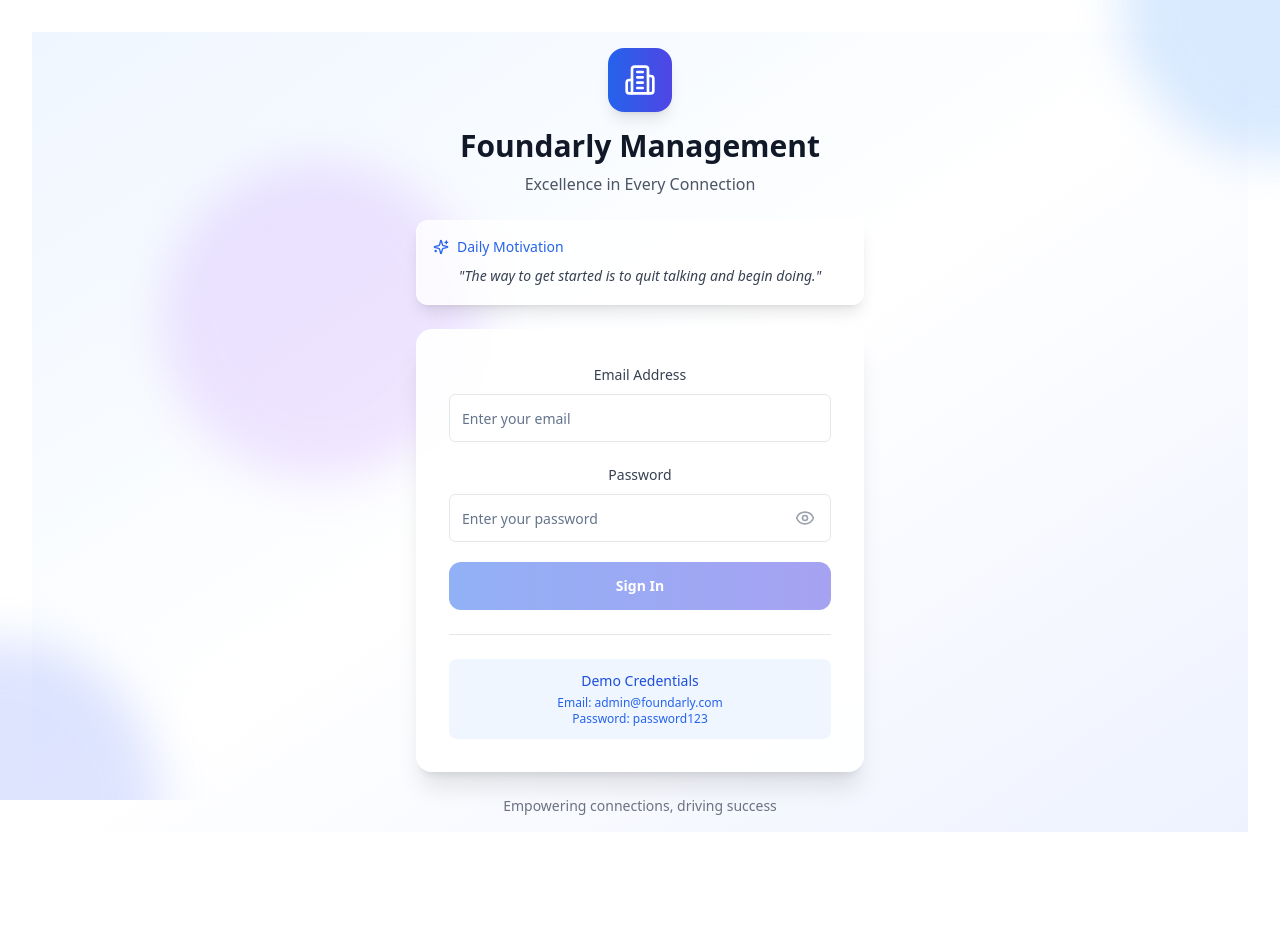
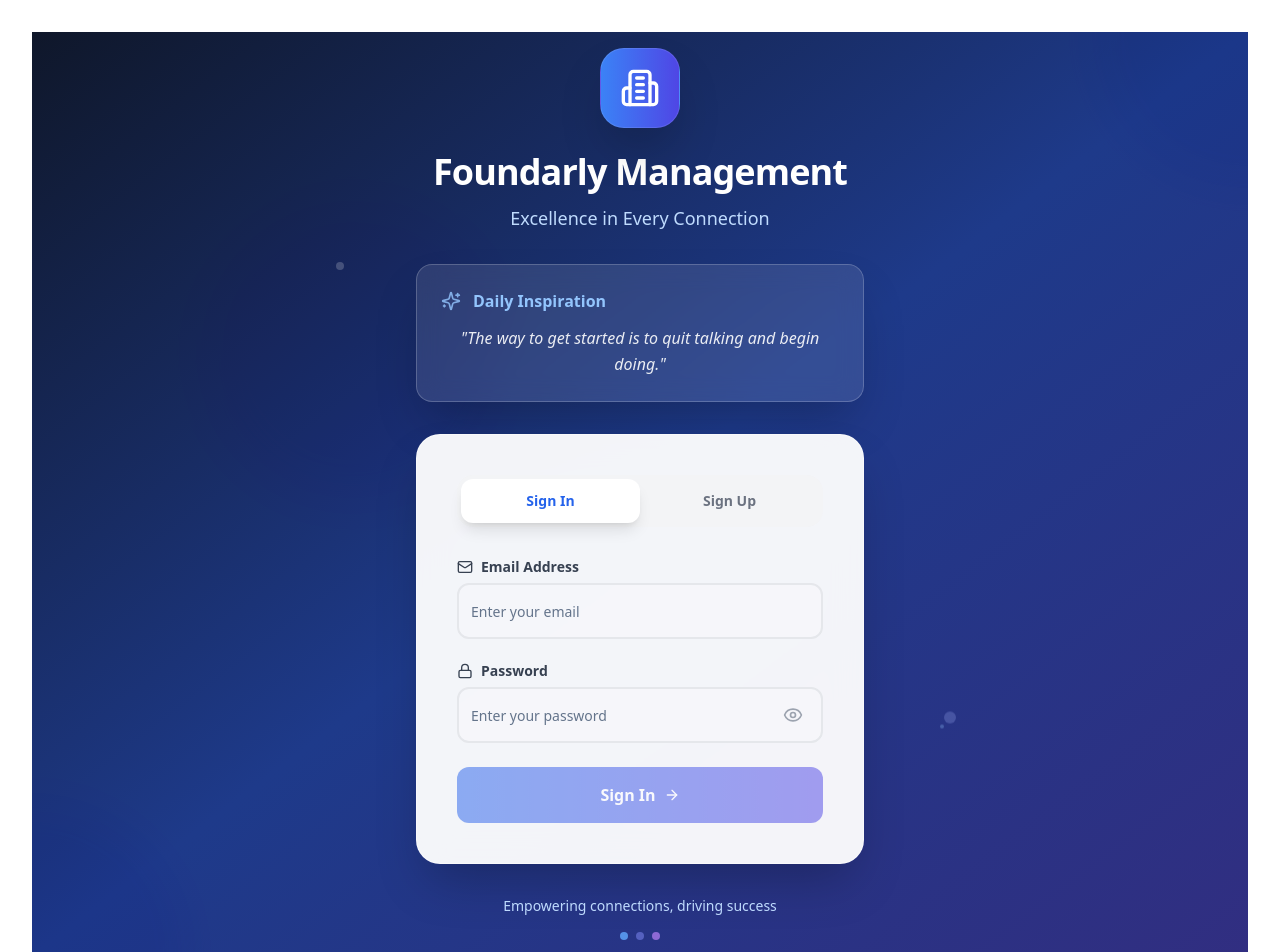
Before and after one commit to foundarly/college-connect-compass, a React (Vite) app: page / in a window 1280 px wide. Shown: the top 952 px of the page. Before the commit the page ends 864 px from the top, so only its background shows below. Built offline with nearby package versions, Linux system fonts and the light colour scheme; the HTML template or start-up script is replaced by a standard one.

Commit message:
Fix: Implement email/password login
The AI updated the login functionality to use email and password for authentication, removing the sample credentials. It also enhanced the design of the login and other modal components.

```diff
--- a/src/components/AuthPage.tsx
+++ b/src/components/AuthPage.tsx
@@ -1,15 +1,11 @@
 
 import React, { useState } from 'react';
-import { Eye, EyeOff, Building2, Sparkles } from 'lucide-react';
+import { Eye, EyeOff, Building2, Sparkles, Mail, Lock, User, ArrowRight } from 'lucide-react';
 import { Button } from '@/components/ui/button';
 import { Input } from '@/components/ui/input';
 import { Label } from '@/components/ui/label';
-
-interface AuthPageProps {
-  onLogin: (email: string, password: string) => void;
-  error?: string;
-  loading?: boolean;
-}
+import { supabase } from '@/integrations/supabase/client';
+import { useToast } from '@/hooks/use-toast';
 
 const motivationalQuotes = [
   "Success is the sum of small efforts repeated day in and day out.",
@@ -21,52 +17,196 @@ const motivationalQuotes = [
   "Success doesn't just find you. You have to go out and get it."
 ];
 
-const AuthPage: React.FC<AuthPageProps> = ({ onLogin, error, loading = false }) => {
+const AuthPage: React.FC = () => {
+  const [isLogin, setIsLogin] = useState(true);
   const [email, setEmail] = useState('');
   const [password, setPassword] = useState('');
+  const [confirmPassword, setConfirmPassword] = useState('');
+  const [fullName, setFullName] = useState('');
   const [showPassword, setShowPassword] = useState(false);
+  const [showConfirmPassword, setShowConfirmPassword] = useState(false);
+  const [loading, setLoading] = useState(false);
   const [currentQuote] = useState(() =>
     motivationalQuotes[Math.floor(Math.random() * motivationalQuotes.length)]
   );
+  const { toast } = useToast();
 
-  const handleSubmit = (e: React.FormEvent) => {
+  const handleLogin = async (e: React.FormEvent) => {
     e.preventDefault();
-    onLogin(email, password);
+    setLoading(true);
+
+    try {
+      const { error } = await supabase.auth.signInWithPassword({
+        email,
+        password,
+      });
+
+      if (error) {
+        toast({
+          title: "Login Failed",
+          description: error.message,
+          variant: "destructive",
+        });
+      }
+    } catch (error) {
+      toast({
+        title: "Login Failed",
+        description: "An unexpected error occurred. Please try again.",
+        variant: "destructive",
+      });
+    } finally {
+      setLoading(false);
+    }
+  };
+
+  const handleSignup = async (e: React.FormEvent) => {
+    e.preventDefault();
+
+    if (password !== confirmPassword) {
+      toast({
+        title: "Passwords don't match",
+        description: "Please make sure your passwords match.",
+        variant: "destructive",
+      });
+      return;
+    }
+
+    if (password.length < 6) {
+      toast({
+        title: "Password too short",
+        description: "Password must be at least 6 characters long.",
+        variant: "destructive",
+      });
+      return;
+    }
+
+    setLoading(true);
+
+    try {
+      const redirectUrl = `${window.location.origin}/`;
+
+      const { error } = await supabase.auth.signUp({
+        email,
+        password,
+        options: {
+          emailRedirectTo: redirectUrl,
+          data: {
+            full_name: fullName,
+          }
+        }
+      });
+
+      if (error) {
+        toast({
+          title: "Signup Failed",
+          description: error.message,
+          variant: "destructive",
+        });
+      } else {
+        toast({
+          title: "Account Created!",
+          description: "Please check your email to verify your account.",
+        });
+        setIsLogin(true);
+        setEmail('');
+        setPassword('');
+        setConfirmPassword('');
+        setFullName('');
+      }
+    } catch (error) {
+      toast({
+        title: "Signup Failed",
+        description: "An unexpected error occurred. Please try again.",
+        variant: "destructive",
+      });
+    } finally {
+      setLoading(false);
+    }
   };
 
   return (
-    <div className="min-h-screen bg-gradient-to-br from-blue-50 via-white to-indigo-50 flex items-center justify-center p-4 overflow-hidden">
-      {/* Background Animation */}
+    <div className="min-h-screen bg-gradient-to-br from-slate-900 via-blue-900 to-indigo-900 flex items-center justify-center p-4 overflow-hidden relative">
+      {/* Animated Background Elements */}
       <div className="absolute inset-0 overflow-hidden">
-        <div className="absolute -top-40 -right-40 w-80 h-80 bg-blue-200 rounded-full mix-blend-multiply filter blur-xl opacity-70 animate-pulse"></div>
-        <div className="absolute -bottom-40 -left-40 w-80 h-80 bg-indigo-200 rounded-full mix-blend-multiply filter blur-xl opacity-70 animate-pulse" style={{ animationDelay: '2s' }}></div>
-        <div className="absolute top-40 left-40 w-80 h-80 bg-purple-200 rounded-full mix-blend-multiply filter blur-xl opacity-70 animate-pulse" style={{ animationDelay: '4s' }}></div>
+        <div className="absolute -top-40 -right-40 w-80 h-80 bg-blue-400/20 rounded-full mix-blend-multiply filter blur-xl animate-pulse"></div>
+        <div className="absolute -bottom-40 -left-40 w-80 h-80 bg-indigo-400/20 rounded-full mix-blend-multiply filter blur-xl animate-pulse" style={{ animationDelay: '2s' }}></div>
+        <div className="absolute top-40 left-40 w-80 h-80 bg-purple-400/20 rounded-full mix-blend-multiply filter blur-xl animate-pulse" style={{ animationDelay: '4s' }}></div>
+
+        {/* Floating Particles */}
+        <div className="absolute top-1/4 left-1/4 w-2 h-2 bg-white/20 rounded-full animate-bounce" style={{ animationDelay: '1s' }}></div>
+        <div className="absolute top-3/4 right-1/4 w-1 h-1 bg-blue-300/30 rounded-full animate-bounce" style={{ animationDelay: '3s' }}></div>
+        <div className="absolute bottom-1/4 left-3/4 w-3 h-3 bg-indigo-300/25 rounded-full animate-bounce" style={{ animationDelay: '5s' }}></div>
       </div>
 
       <div className="relative w-full max-w-md mx-auto">
         {/* Logo and Brand */}
-        <div className="text-center mb-6 animate-fade-in">
-          <div className="inline-flex items-center justify-center w-16 h-16 bg-gradient-to-r from-blue-600 to-indigo-600 rounded-2xl mb-4 animate-scale-in shadow-lg">
-            <Building2 className="w-8 h-8 text-white" />
+        <div className="text-center mb-8 animate-fade-in">
+          <div className="inline-flex items-center justify-center w-20 h-20 bg-gradient-to-r from-blue-500 to-indigo-600 rounded-3xl mb-6 animate-scale-in shadow-2xl border border-white/10">
+            <Building2 className="w-10 h-10 text-white" />
           </div>
-          <h1 className="text-2xl sm:text-3xl font-bold text-gray-900 mb-2">Foundarly Management</h1>
-          <p className="text-gray-600 text-sm sm:text-base">Excellence in Every Connection</p>
+          <h1 className="text-3xl sm:text-4xl font-bold text-white mb-3 tracking-tight">
+            Foundarly Management
+          </h1>
+          <p className="text-blue-200 text-lg font-medium">Excellence in Every Connection</p>
         </div>
 
         {/* Motivational Quote */}
-        <div className="bg-white/80 backdrop-blur-sm rounded-xl p-4 mb-6 border border-white/50 shadow-lg animate-fade-in" style={{ animationDelay: '0.2s' }}>
-          <div className="flex items-center gap-2 text-blue-600 mb-2">
-            <Sparkles className="w-4 h-4 flex-shrink-0" />
-            <span className="text-sm font-medium">Daily Motivation</span>
+        <div className="bg-white/10 backdrop-blur-md rounded-2xl p-6 mb-8 border border-white/20 shadow-2xl animate-fade-in" style={{ animationDelay: '0.2s' }}>
+          <div className="flex items-center gap-3 text-blue-300 mb-3">
+            <Sparkles className="w-5 h-5 flex-shrink-0 animate-pulse" />
+            <span className="font-semibold">Daily Inspiration</span>
           </div>
-          <p className="text-gray-700 text-sm italic leading-relaxed">"{currentQuote}"</p>
+          <p className="text-white/90 italic leading-relaxed font-medium">"{currentQuote}"</p>
         </div>
 
-        {/* Login Form */}
-        <div className="bg-white/90 backdrop-blur-sm rounded-2xl shadow-xl border border-white/50 p-6 sm:p-8 animate-scale-in" style={{ animationDelay: '0.4s' }}>
-          <form onSubmit={handleSubmit} className="space-y-5">
+        {/* Auth Form */}
+        <div className="bg-white/95 backdrop-blur-lg rounded-3xl shadow-2xl border border-white/50 p-8 sm:p-10 animate-scale-in" style={{ animationDelay: '0.4s' }}>
+          {/* Tab Switcher */}
+          <div className="flex bg-gray-100 rounded-2xl p-1 mb-8">
+            <button
+              onClick={() => setIsLogin(true)}
+              className={`flex-1 py-3 text-sm font-semibold rounded-xl transition-all duration-300 ${
+                isLogin
+                  ? 'bg-white text-blue-600 shadow-lg'
+                  : 'text-gray-500 hover:text-gray-700'
+              }`}
+            >
+              Sign In
+            </button>
+            <button
+              onClick={() => setIsLogin(false)}
+              className={`flex-1 py-3 text-sm font-semibold rounded-xl transition-all duration-300 ${
+                !isLogin
+                  ? 'bg-white text-blue-600 shadow-lg'
+                  : 'text-gray-500 hover:text-gray-700'
+              }`}
+            >
+              Sign Up
+            </button>
+          </div>
+
+          <form onSubmit={isLogin ? handleLogin : handleSignup} className="space-y-6">
+            {!isLogin && (
+              <div className="space-y-2">
+                <Label htmlFor="fullName" className="text-gray-700 font-semibold flex items-center gap-2">
+                  <User className="w-4 h-4" />
+                  Full Name
+                </Label>
+                <Input
+                  id="fullName"
+                  type="text"
+                  value={fullName}
+                  onChange={(e) => setFullName(e.target.value)}
+                  placeholder="Enter your full name"
+                  required
+                  className="h-14 border-2 border-gray-200 focus:border-blue-500 focus:ring-blue-500 text-base rounded-xl bg-gray-50/50"
+                />
+              </div>
+            )}
+
             <div className="space-y-2">
-              <Label htmlFor="email" className="text-gray-700 font-medium text-sm">
+              <Label htmlFor="email" className="text-gray-700 font-semibold flex items-center gap-2">
+                <Mail className="w-4 h-4" />
                 Email Address
               </Label>
               <Input
@@ -76,13 +216,14 @@ const AuthPage: React.FC<AuthPageProps> = ({ onLogin, error, loading = false })
                 onChange={(e) => setEmail(e.target.value)}
                 placeholder="Enter your email"
                 required
-                className="h-12 border-gray-200 focus:border-blue-500 focus:ring-blue-500 text-base"
+                className="h-14 border-2 border-gray-200 focus:border-blue-500 focus:ring-blue-500 text-base rounded-xl bg-gray-50/50"
                 autoComplete="email"
               />
             </div>
 
             <div className="space-y-2">
-              <Label htmlFor="password" className="text-gray-700 font-medium text-sm">
+              <Label htmlFor="password" className="text-gray-700 font-semibold flex items-center gap-2">
+                <Lock className="w-4 h-4" />
                 Password
               </Label>
               <div className="relative">
@@ -93,13 +234,13 @@ const AuthPage: React.FC<AuthPageProps> = ({ onLogin, error, loading = false })
                   onChange={(e) => setPassword(e.target.value)}
                   placeholder="Enter your password"
                   required
-                  className="h-12 pr-12 border-gray-200 focus:border-blue-500 focus:ring-blue-500 text-base"
-                  autoComplete="current-password"
+                  className="h-14 pr-14 border-2 border-gray-200 focus:border-blue-500 focus:ring-blue-500 text-base rounded-xl bg-gray-50/50"
+                  autoComplete={isLogin ? "current-password" : "new-password"}
                 />
                 <button
                   type="button"
                   onClick={() => setShowPassword(!showPassword)}
-                  className="absolute right-3 top-1/2 -translate-y-1/2 text-gray-400 hover:text-gray-600 transition-colors p-1"
+                  className="absolute right-4 top-1/2 -translate-y-1/2 text-gray-400 hover:text-gray-600 transition-colors p-1"
                   tabIndex={-1}
                 >
                   {showPassword ? <EyeOff className="w-5 h-5" /> : <Eye className="w-5 h-5" />}
@@ -107,48 +248,65 @@ const AuthPage: React.FC<AuthPageProps> = ({ onLogin, error, loading = false })
               </div>
             </div>
 
-            {error && (
-              <div className="bg-red-50 border border-red-200 rounded-lg p-3 animate-fade-in">
-                <p className="text-red-600 text-sm">{error}</p>
+            {!isLogin && (
+              <div className="space-y-2">
+                <Label htmlFor="confirmPassword" className="text-gray-700 font-semibold flex items-center gap-2">
+                  <Lock className="w-4 h-4" />
+                  Confirm Password
+                </Label>
+                <div className="relative">
+                  <Input
+                    id="confirmPassword"
+                    type={showConfirmPassword ? 'text' : 'password'}
+                    value={confirmPassword}
+                    onChange={(e) => setConfirmPassword(e.target.value)}
+                    placeholder="Confirm your password"
+                    required
+                    className="h-14 pr-14 border-2 border-gray-200 focus:border-blue-500 focus:ring-blue-500 text-base rounded-xl bg-gray-50/50"
+                    autoComplete="new-password"
+                  />
+                  <button
+                    type="button"
+                    onClick={() => setShowConfirmPassword(!showConfirmPassword)}
+                    className="absolute right-4 top-1/2 -translate-y-1/2 text-gray-400 hover:text-gray-600 transition-colors p-1"
+                    tabIndex={-1}
+                  >
+                    {showConfirmPassword ? <EyeOff className="w-5 h-5" /> : <Eye className="w-5 h-5" />}
+                  </button>
+                </div>
               </div>
             )}
 
             <Button
               type="submit"
-              disabled={loading || !email || !password}
-              className="w-full h-12 bg-gradient-to-r from-blue-600 to-indigo-600 hover:from-blue-700 hover:to-indigo-700 text-white font-semibold rounded-xl transition-all duration-200 hover:scale-[1.02] hover:shadow-lg disabled:opacity-50 disabled:cursor-not-allowed disabled:hover:scale-100"
+              disabled={loading || !email || !password || (!isLogin && (!fullName || !confirmPassword))}
+              className="w-full h-14 bg-gradient-to-r from-blue-600 to-indigo-600 hover:from-blue-700 hover:to-indigo-700 text-white font-bold rounded-xl transition-all duration-300 hover:scale-[1.02] hover:shadow-xl disabled:opacity-50 disabled:cursor-not-allowed disabled:hover:scale-100 text-base"
             >
               {loading ? (
-                <div className="flex items-center gap-2">
-                  <div className="w-4 h-4 border-2 border-white/30 border-t-white rounded-full animate-spin"></div>
-                  Signing In...
+                <div className="flex items-center gap-3">
+                  <div className="w-5 h-5 border-2 border-white/30 border-t-white rounded-full animate-spin"></div>
+                  {isLogin ? 'Signing In...' : 'Creating Account...'}
                 </div>
               ) : (
-                'Sign In'
+                <div className="flex items-center gap-2">
+                  {isLogin ? 'Sign In' : 'Create Account'}
+                  <ArrowRight className="w-5 h-5" />
+                </div>
               )}
             </Button>
           </form>
-
-          <div className="mt-6 pt-6 border-t border-gray-200">
-            <div className="bg-blue-50 rounded-lg p-3">
-              <p className="text-center text-sm text-blue-700 font-medium mb-1">
-                Demo Credentials
-              </p>
-              <p className="text-center text-xs text-blue-600">
-                Email: admin@foundarly.com
-              </p>
-              <p className="text-center text-xs text-blue-600">
-                Password: password123
-              </p>
-            </div>
-          </div>
         </div>
 
         {/* Footer */}
-        <div className="text-center mt-6 animate-fade-in" style={{ animationDelay: '0.6s' }}>
-          <p className="text-gray-500 text-sm">
+        <div className="text-center mt-8 animate-fade-in" style={{ animationDelay: '0.6s' }}>
+          <p className="text-blue-200 text-sm font-medium">
             Empowering connections, driving success
           </p>
+          <div className="flex items-center justify-center mt-4 space-x-2">
+            <div className="w-2 h-2 bg-blue-400 rounded-full animate-pulse"></div>
+            <div className="w-2 h-2 bg-indigo-400 rounded-full animate-pulse" style={{ animationDelay: '0.5s' }}></div>
+            <div className="w-2 h-2 bg-purple-400 rounded-full animate-pulse" style={{ animationDelay: '1s' }}></div>
+          </div>
         </div>
       </div>
     </div>
--- a/src/components/MainApp.tsx
+++ b/src/components/MainApp.tsx
@@ -7,73 +7,40 @@ import CollegeList from './CollegeList';
 import TaskManagement from './TaskManagement';
 import TeamManagement from './TeamManagement';
 import AuthPage from './AuthPage';
+import { supabase } from '@/integrations/supabase/client';
+import { User, Session } from '@supabase/supabase-js';
 
 const MainApp = () => {
   const [currentPage, setCurrentPage] = useState('dashboard');
   const [sidebarOpen, setSidebarOpen] = useState(false);
-  const [isAuthenticated, setIsAuthenticated] = useState(false);
-  const [authError, setAuthError] = useState('');
+  const [user, setUser] = useState<User | null>(null);
+  const [session, setSession] = useState<Session | null>(null);
   const [authLoading, setAuthLoading] = useState(true);
 
-  // Check for existing authentication on app load
   useEffect(() => {
-    const checkAuthStatus = () => {
-      const authData = localStorage.getItem('foundarly_auth');
-      const authTimestamp = localStorage.getItem('foundarly_auth_timestamp');
+    // Set up auth state listener
+    const { data: { subscription } } = supabase.auth.onAuthStateChange(
+      (event, session) => {
+        console.log('Auth state changed:', event, session);
+        setSession(session);
+        setUser(session?.user ?? null);
+        setAuthLoading(false);
+      }
+    );
 
-      if (authData && authTimestamp) {
-        const now = Date.now();
-        const authTime = parseInt(authTimestamp);
-        const oneWeek = 7 * 24 * 60 * 60 * 1000; // 7 days in milliseconds
+    // Check for existing session
+    supabase.auth.getSession().then(({ data: { session } }) => {
+      console.log('Initial session:', session);
+      setSession(session);
+      setUser(session?.user ?? null);
+      setAuthLoading(false);
+    });
 
-        // Check if auth is still valid (within 7 days)
-        if (now - authTime < oneWeek) {
-          setIsAuthenticated(true);
-        } else {
-          // Auth expired, clear storage
-          localStorage.removeItem('foundarly_auth');
-          localStorage.removeItem('foundarly_auth_timestamp');
-        }
-      }
-      setAuthLoading(false);
-    };
-
-    checkAuthStatus();
+    return () => subscription.unsubscribe();
   }, []);
 
-  const handleLogin = async (email: string, password: string) => {
-    setAuthLoading(true);
-    setAuthError('');
-
-    // Simple demo authentication with persistence
-    if (email === 'admin@foundarly.com' && password === 'password123') {
-      setTimeout(() => {
-        const authData = {
-          email,
-          loginTime: Date.now()
-        };
-
-        // Store auth data and timestamp
-        localStorage.setItem('foundarly_auth', JSON.stringify(authData));
-        localStorage.setItem('foundarly_auth_timestamp', Date.now().toString());
-
-        setIsAuthenticated(true);
-        setAuthLoading(false);
-      }, 1000);
-    } else {
-      setTimeout(() => {
-        setAuthError('Invalid credentials. Please try admin@foundarly.com / password123');
-        setAuthLoading(false);
-      }, 1000);
-    }
-  };
-
-  const handleLogout = () => {
-    // Clear auth data from localStorage
-    localStorage.removeItem('foundarly_auth');
-    localStorage.removeItem('foundarly_auth_timestamp');
-
-    setIsAuthenticated(false);
+  const handleLogout = async () => {
+    await supabase.auth.signOut();
     setCurrentPage('dashboard');
     setSidebarOpen(false);
   };
@@ -90,14 +57,8 @@ const MainApp = () => {
     );
   }
 
-  if (!isAuthenticated) {
-    return (
-      <AuthPage
-        onLogin={handleLogin}
-        error={authError}
-        loading={authLoading}
-      />
-    );
+  if (!user || !session) {
+    return <AuthPage />;
   }
 
   const renderCurrentPage = () => {
```
